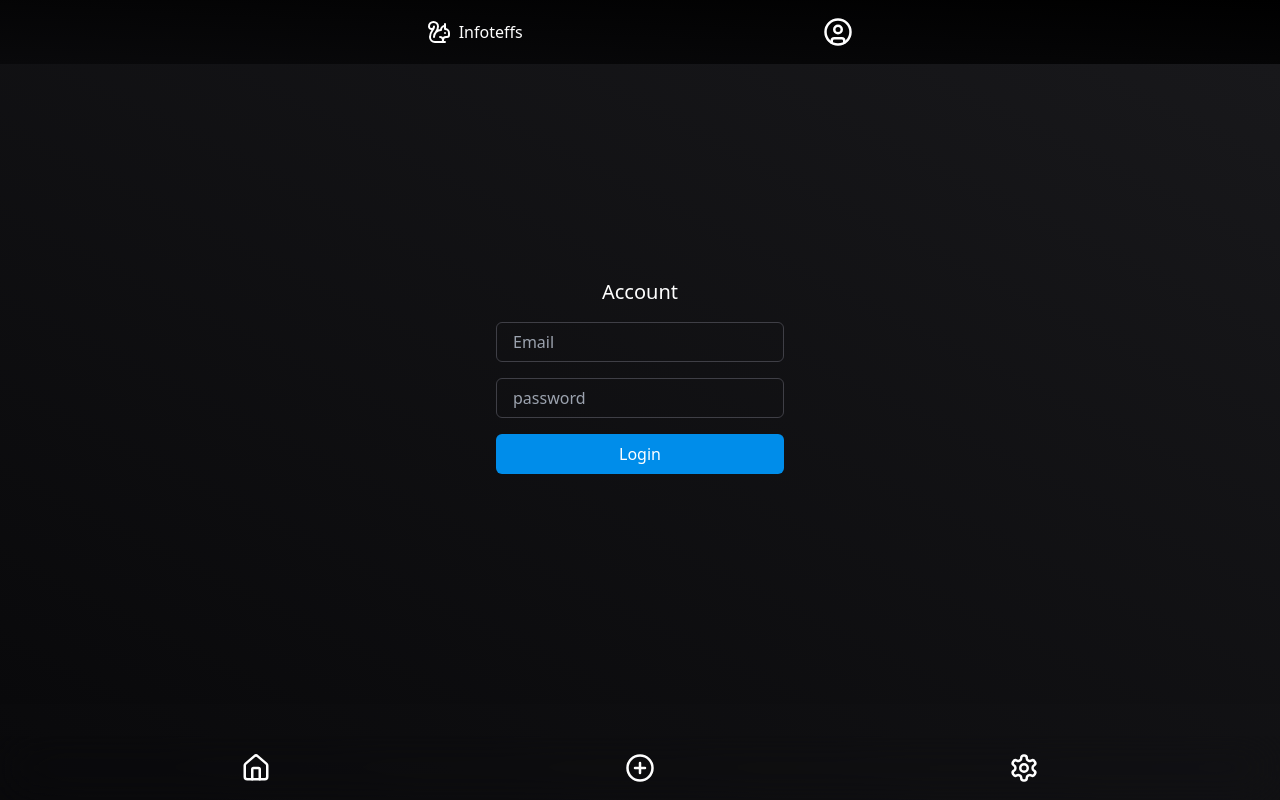
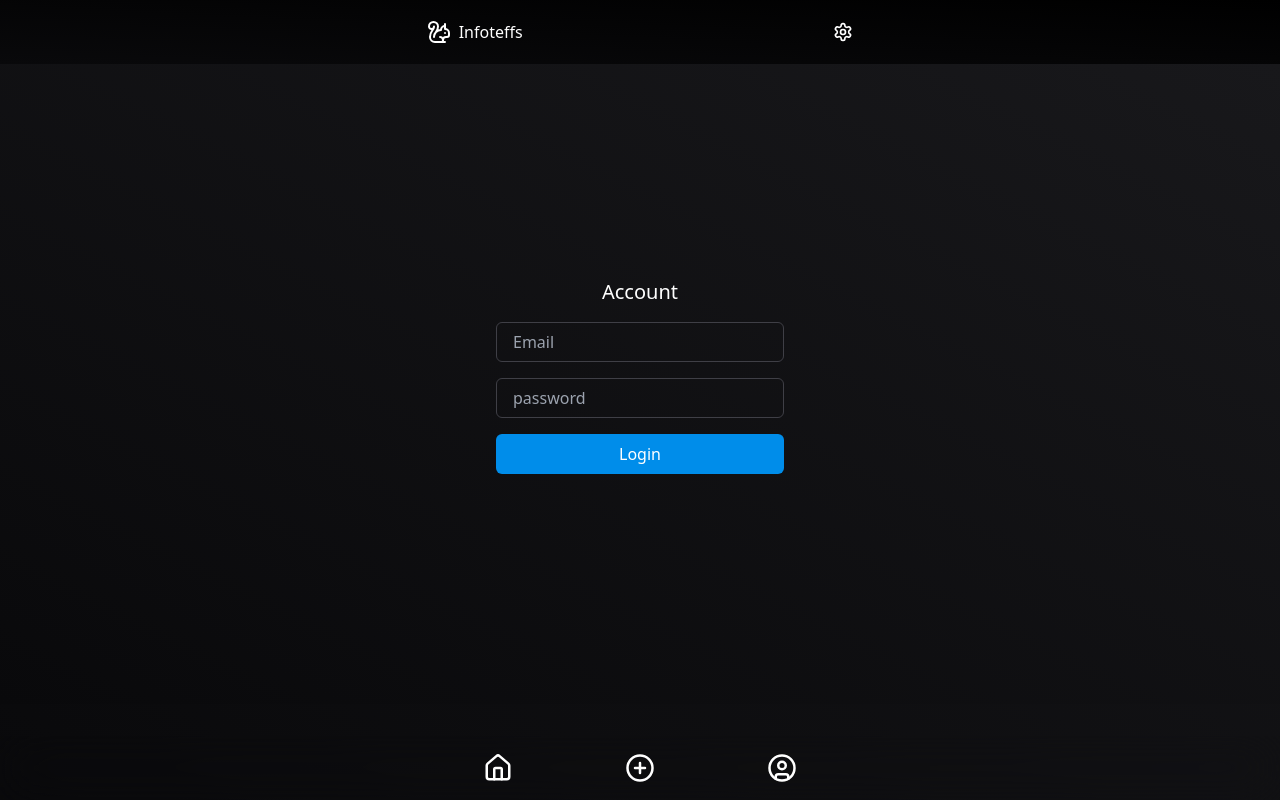
Before and after one commit to manurajtm7/infoteffs-frontend, a React (Vite) app: page /auth/login in a window 1280 px wide. Built offline with nearby package versions, Linux system fonts and the light colour scheme.

Commit message:
changes on ui

```diff
--- a/src/components/nav-bar/NavBar.jsx
+++ b/src/components/nav-bar/NavBar.jsx
@@ -1,13 +1,11 @@
 import React, { useEffect, useState } from "react";
 import { NavLink } from "react-router-dom";
-import { Home, PlusCircleIcon, SettingsIcon } from "lucide-react";
+import { Home, PlusCircleIcon, UserCircle } from "lucide-react";
 
 function NavBar() {
-
-
   return (
     <nav className="w-full h-16 bg-transparent backdrop-blur-xl fixed bottom-0 z-[60] grid place-items-center ">
-      <ul className="w-[90%] h-full text-tcolor flex items-center justify-around">
+      <ul className="w-[90%] md:w-1/3 h-full text-tcolor flex items-center justify-around">
         <NavLink to={"/"}>
           <Home size={30} />
         </NavLink>
@@ -16,8 +14,8 @@ function NavBar() {
           <PlusCircleIcon size={30} />
         </NavLink>
 
-        <NavLink to={"/user/settings"}>
-          <SettingsIcon size={30} />
+        <NavLink to={"/user/profile"}>
+          <UserCircle size={30} />
         </NavLink>
       </ul>
     </nav>
--- a/src/components/top-bar/TopBar.jsx
+++ b/src/components/top-bar/TopBar.jsx
@@ -1,16 +1,19 @@
-import { Squirrel, UserCircleIcon } from "lucide-react";
+import { Settings, Squirrel, UserCircleIcon } from "lucide-react";
 import React from "react";
-import { useNavigate } from "react-router-dom";
+import { NavLink, useNavigate } from "react-router-dom";
 
 function TopBar() {
   const navigate = useNavigate();
   return (
     <div className="w-full h-16 text-tcolor gradient-2 grid place-items-center">
       <div className="w-[86%] md:w-1/3 h-full flex items-center justify-between">
-        <h1 className="font-medium flex gap-2 items-center justify-center">
+        <NavLink
+          to={"/"}
+          className="font-medium flex gap-2 items-center justify-center"
+        >
           <Squirrel /> Infoteffs
-        </h1>
-        <UserCircleIcon size={30} onClick={() => navigate("/user/profile")} />
+        </NavLink>
+        <Settings size={20} onClick={() => navigate("/user/settings")} />
       </div>
     </div>
   );
--- a/src/screens/home/Home.jsx
+++ b/src/screens/home/Home.jsx
@@ -33,7 +33,7 @@ function Home() {
   return (
     <div className="w-full h-full gradient-2 grid  place-items-center ">
       <UploadPost />
-      <div className="w-[90%] md:w-1/3 h-full flex flex-col items-center  overflow-auto">
+      <div className="w-[90%] md:w-1/3 h-full pb-24 flex flex-col items-center  overflow-auto">
         {loading ? (
           <div className="w-full h-screen grid gap-8 place-items-center ">
             {Array.from({ length: 20 }).map((_, __) => (
--- a/src/screens/profile/ProfileScreen.jsx
+++ b/src/screens/profile/ProfileScreen.jsx
@@ -42,7 +42,7 @@ function ProfileScreen() {
       <div className="w-[90%] md:w-1/3 h-max ">
         {!loading && <UserProfileImageCard {...userDetails?.userDetail} />}
       </div>
-      <div className="w-[90%] md:w-1/3 h-[90%] md:h-[95%]  overflow-auto">
+      <div className="w-[90%] md:w-1/3 h-[75%] md:h-[70%] pb-5  overflow-auto">
         {loading ? (
           <div className="w-full h-full   flex items-center justify-center">
             <LoadingAnimationTwo />
--- a/src/screens/settings/SettingScreen.jsx
+++ b/src/screens/settings/SettingScreen.jsx
@@ -12,7 +12,11 @@ function SettingScreen() {
   };
   return (
     <div className="w-full h-screen text-tcolor gradient-2 grid items-start justify-items-center">
-      <div className="w-[90%] h-4/5 ">
+      <div className="w-[85%] h-4/5 ">
+        <div className="w-full  ">
+          <h1>Settings</h1>
+        </div>
+
         {!(authKey && userId) ? (
           <ul className="text-lg text-primary h-1/5  flex gap-5   items-center justify-center">
             <li>
--- a/src/screens/upload-post/UploadPostScreen.jsx
+++ b/src/screens/upload-post/UploadPostScreen.jsx
@@ -42,7 +42,7 @@ function UploadPostScreen() {
   return (
     <div className="w-full min-h-screen text-tcolor gradient-2 grid  justify-items-center overflow-auto">
       <div className="w-[90%] md:w-1/3 flex flex-col gap-4">
-        <div className="text-start ">
+        <div className="text-start mt-8 ">
           <h3 className="text-lg font-medium">upload</h3>
         </div>
         <form className="w-full h-4/5  flex gap-5 flex-col">
```
Also changed, not shown: 1 other file (tests, documents, lock files or other folders).
